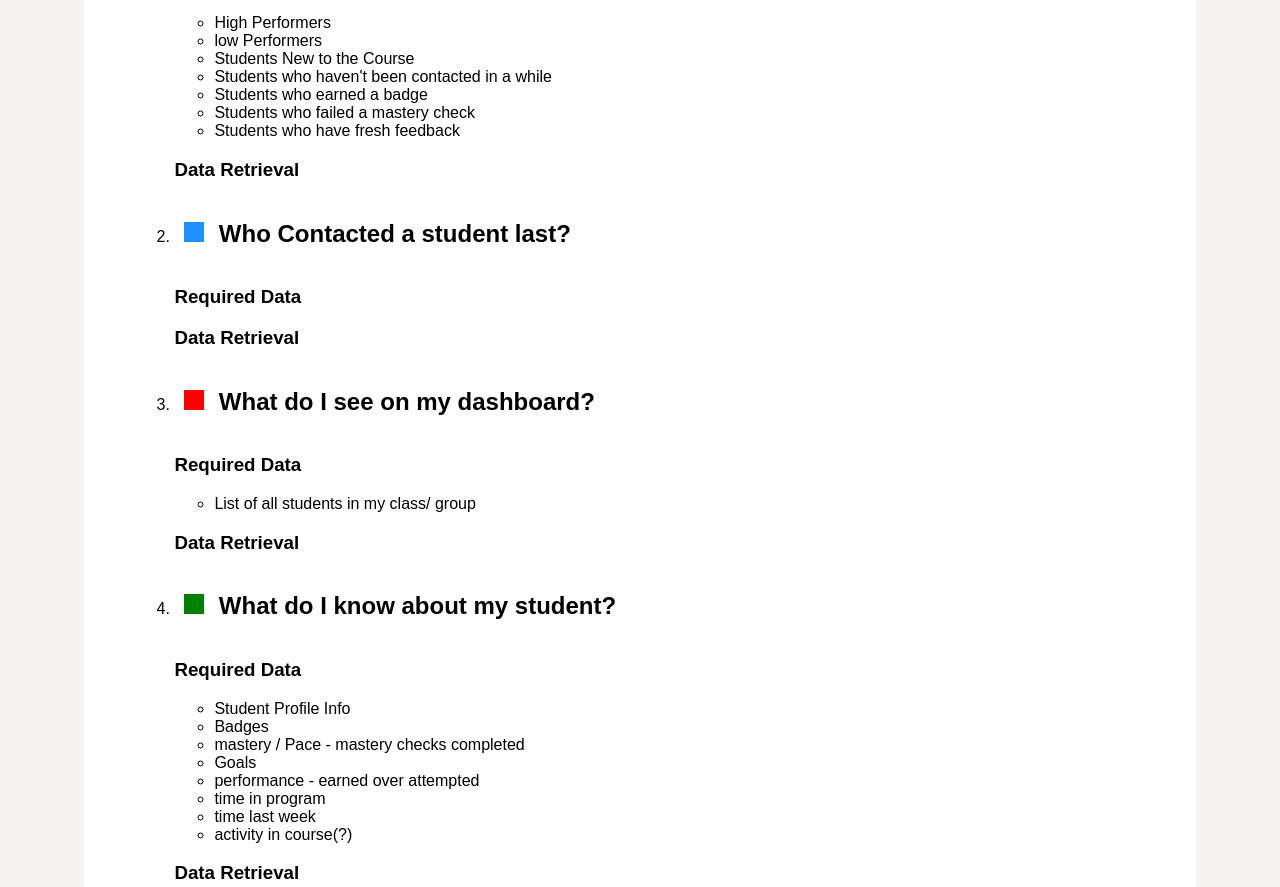
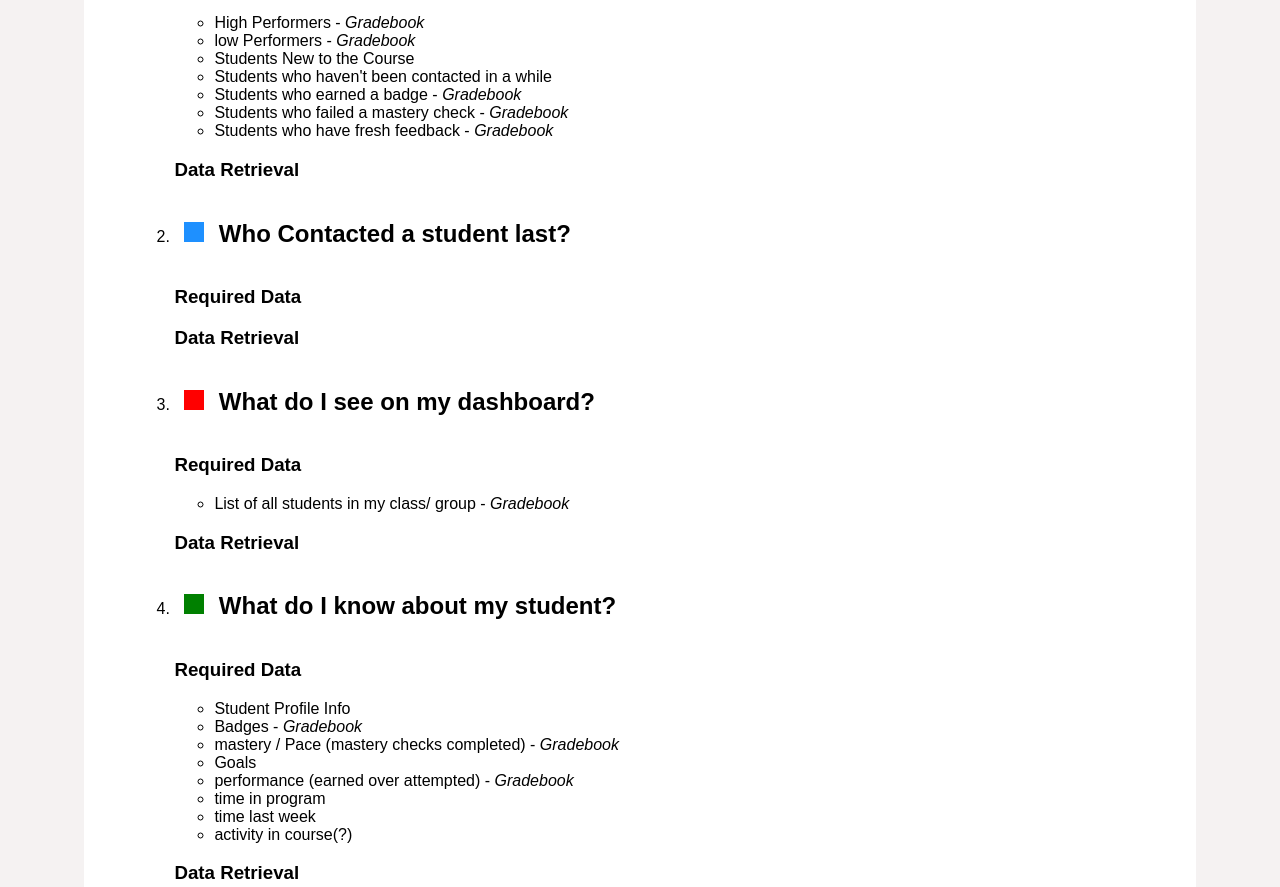
Before and after one commit to byuitechops/ECIDashboardDocs, a plain HTML site: page index.html in a window 1280 px wide. Shown: the part 760-1647 px from the top of the page. Drawn offline with Linux system fonts and the light colour scheme; a script that the page names is missing.

Commit message:
Working on Instructor dashboard

```diff
--- a/index.html
+++ b/index.html
@@ -46,12 +46,18 @@
         .inline {
             display: inline-block;
         }
+
+        .italic {
+            font-style: italic;
+        }
+
     </style>
     <script src="https://cdn.rawgit.com/knsv/mermaid/6.0.0/dist/mermaid.min.js"></script>
     <script>
         mermaid.initialize({
             startOnLoad: true
         });
+
     </script>
 </head>
 
@@ -72,13 +78,13 @@
                     <h2 class="inline">Who do I need to contact today and why?</h2>
                     <h3>Required Data</h3>
                     <ul>
-                        <li>High Performers</li>
-                        <li>low Performers</li>
+                        <li>High Performers - <span class="italic">Gradebook</span></li>
+                        <li>low Performers - <span class="italic">Gradebook</span></li>
                         <li>Students New to the Course</li>
                         <li>Students who haven't been contacted in a while</li>
-                        <li>Students who earned a badge</li>
-                        <li>Students who failed a mastery check</li>
-                        <li>Students who have fresh feedback</li>
+                        <li>Students who earned a badge - <span class="italic">Gradebook</span></li>
+                        <li>Students who failed a mastery check - <span class="italic">Gradebook</span></li>
+                        <li>Students who have fresh feedback - <span class="italic">Gradebook</span></li>
                     </ul>
                     <h3>Data Retrieval</h3>
                 </li>
@@ -93,7 +99,7 @@
                     <h2 class="inline">What do I see on my dashboard?</h2>
                     <h3>Required Data</h3>
                     <ul>
-                        <li>List of all students in my class/ group</li>
+                        <li>List of all students in my class/ group - <span class="italic">Gradebook</span></li>
                     </ul>
                     <h3>Data Retrieval</h3>
                 </li>
@@ -103,10 +109,10 @@
                     <h3>Required Data</h3>
                     <ul>
                         <li>Student Profile Info</li>
-                        <li>Badges</li>
-                        <li>mastery / Pace - mastery checks completed</li>
+                        <li>Badges - <span class="italic">Gradebook</span></li>
+                        <li>mastery / Pace (mastery checks completed) - <span class="italic">Gradebook</span></li>
                         <li>Goals</li>
-                        <li>performance - earned over attempted</li>
+                        <li>performance (earned over attempted) - <span class="italic">Gradebook</span></li>
                         <li>time in program</li>
                         <li>time last week</li>
                         <li>activity in course(?)</li>
```
